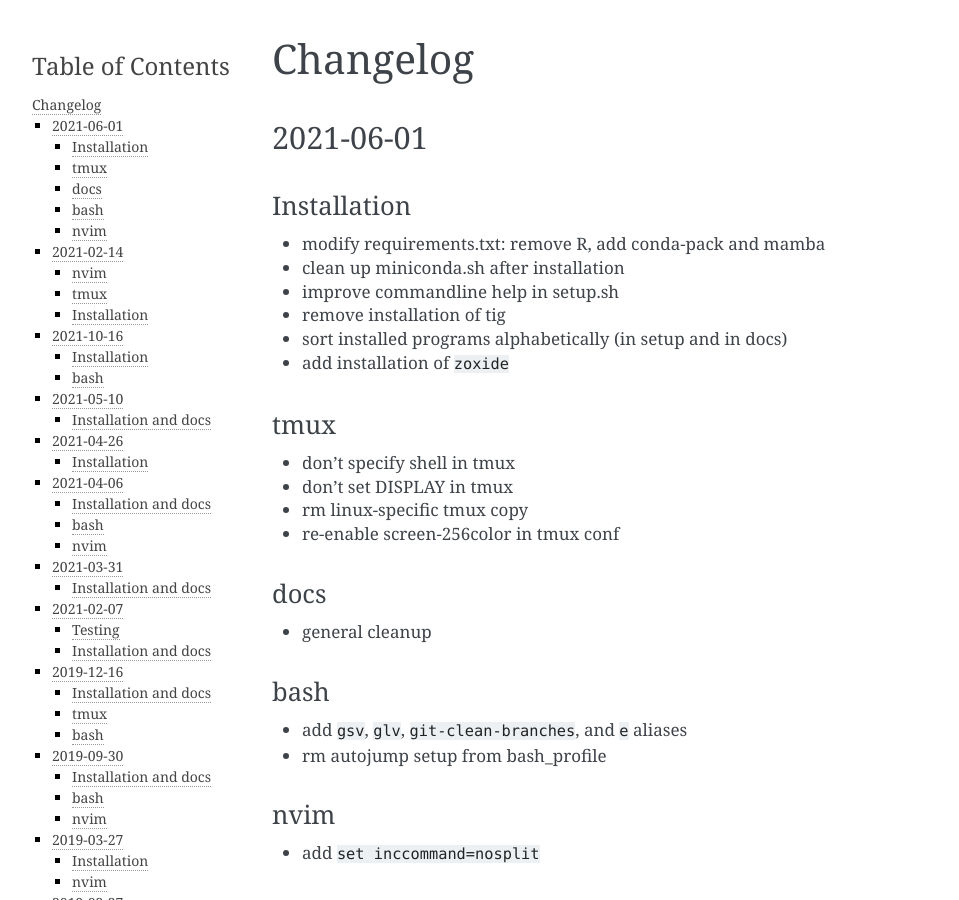
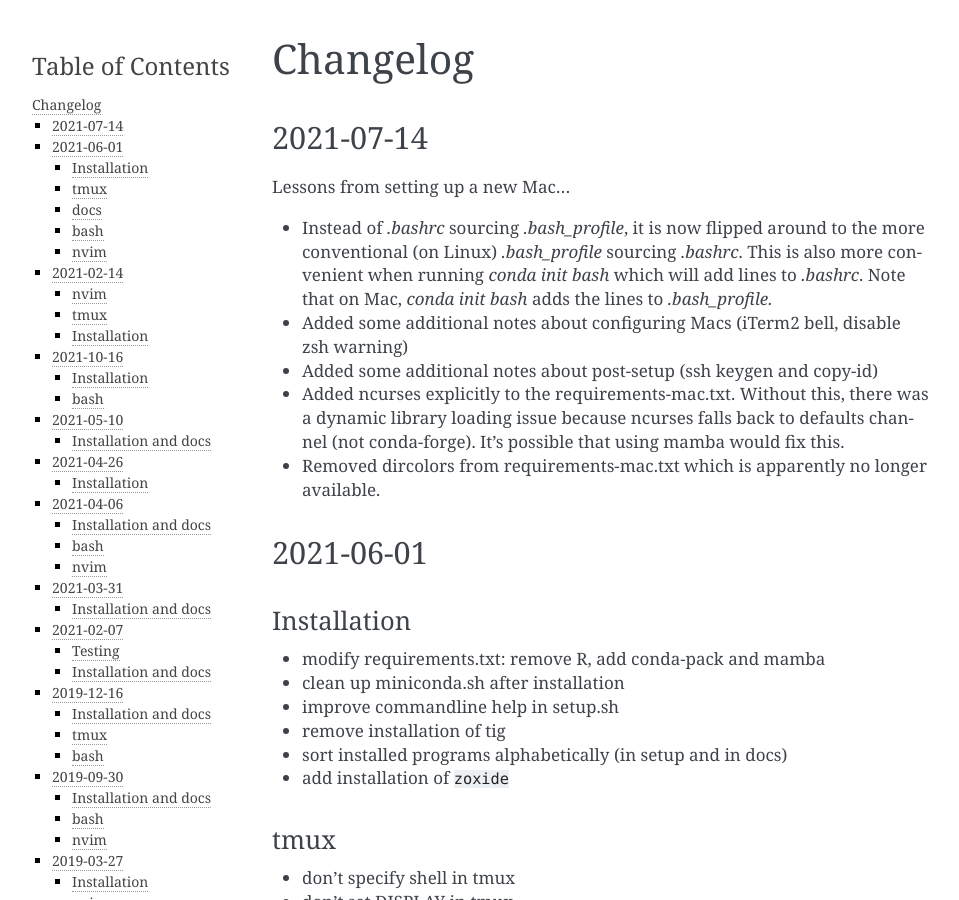
Before and after one commit to daler/dotfiles, a Sphinx documentation site: the page built from docs/changelog.rst, in a window 1280 px wide and 900 px high. Shown: the whole window, without its empty margins (148-1107 px from the left). Built offline with Sphinx 7.4.7, drawn with Linux system fonts in a browser that asks for light colours.

Commit message:
update changelog

```diff
--- a/docs/changelog.rst
+++ b/docs/changelog.rst
@@ -1,5 +1,26 @@
 Changelog
 =========
+
+2021-07-14
+----------
+
+Lessons from setting up a new Mac...
+
+- Instead of `.bashrc` sourcing `.bash_profile`, it is now flipped around to
+  the more conventional (on Linux) `.bash_profile` sourcing `.bashrc`. This is
+  also more convenient when running `conda init bash` which will add lines to
+  `.bashrc`. Note that on Mac, `conda init bash` adds the lines to
+  `.bash_profile.`
+
+- Added some additional notes about configuring Macs (iTerm2 bell, disable zsh warning)
+
+- Added some additional notes about post-setup (ssh keygen and copy-id)
+
+- Added ncurses explicitly to the requirements-mac.txt. Without this, there was
+  a dynamic library loading issue because ncurses falls back to defaults
+  channel (not conda-forge). It's possible that using mamba would fix this.
+
+- Removed dircolors from requirements-mac.txt which is apparently no longer available.
 
 2021-06-01
 ----------
```
